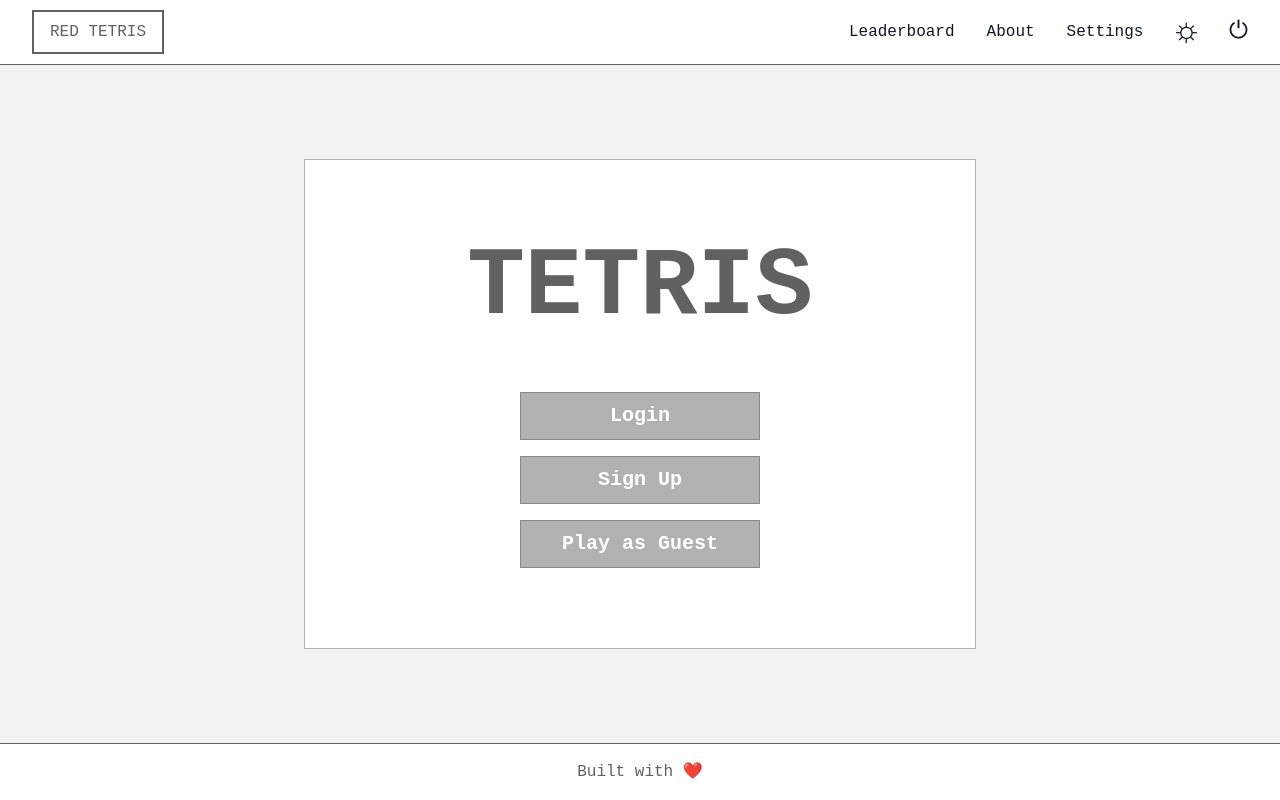
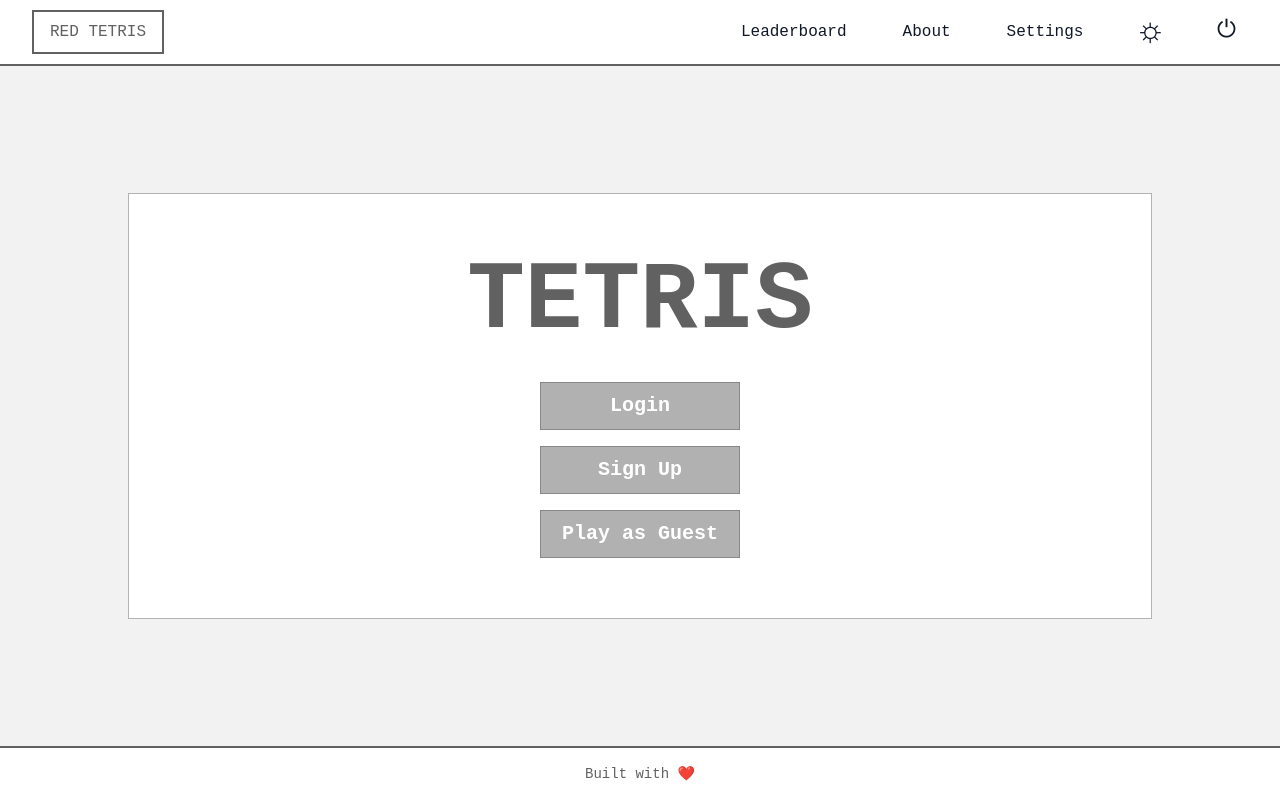
Before and after one commit to cyb17/red-tetris, a React (Vite) app in the folder frontend/: page / in a window 1280 px wide. Built offline with nearby package versions, Linux system fonts and the light colour scheme.

Commit message:
adjusting design...

```diff
--- a/frontend/src/Layout.jsx
+++ b/frontend/src/Layout.jsx
@@ -8,13 +8,11 @@ export default function Layout() {
         <Navbar />
       </header>
 
-      <main className="flex-1 w-full max-w-7xl mx-auto px-4 py-6 sm:px-6 md:px-8 lg:py-8 flex flex-col items-center justify-center">
+      <main className="flex-1 w-full flex flex-col items-center justify-center bg-(--color-bg) border-y-2">
         <Outlet />
       </main>
 
-      <footer className="text-center py-4 px-4 text-sm sm:text-base border-t bg-(--color-bg-light)">
-        Built with ❤️
-      </footer>
+      <footer className="text-center py-4 px-4 text-sm bg-(--color-bg-light)">Built with ❤️</footer>
     </div>
   );
 }
--- a/frontend/src/components/Button.jsx
+++ b/frontend/src/components/Button.jsx
@@ -1,7 +1,7 @@
 export default function Button({ name, type, onClick }) {
   return (
     <button
-      className="w-50 sm:w-60 h-12 border border-[#888888] bg-[#b2b1b1] text-white font-bold text-xl"
+      className="w-38 sm:w-50 h-12 border border-[#888888] bg-[#b2b1b1] text-white font-bold text-base md:text-xl"
       type={type}
       onClick={onClick}
     >
--- a/frontend/src/components/Navbar.jsx
+++ b/frontend/src/components/Navbar.jsx
@@ -17,37 +17,42 @@ export default function Navbar() {
   };
 
   return (
-    <nav className="bg-(--color-bg-light) border-b">
-      <div className="max-w-7xl mx-auto px-4 sm:px-6 lg:px-8">
+    <nav className="bg-(--color-bg-light) relative">
+      <div className="mx-auto px-4 sm:px-8">
         <div className="flex justify-between items-center h-16">
-          {/* Logo */}
           <span className="border-2 border-double px-4 py-2 text-sm sm:text-base">
             <Link to="/">RED TETRIS</Link>
           </span>
 
           {/* Desktop Navigation */}
           <div className="hidden md:flex items-center gap-6 lg:gap-8">
-            <Link to="/Leaderboard" className="text-gray-900 hover:opacity-70 transition">
+            <Link
+              to="/Leaderboard"
+              className="text-gray-900 transition rounded px-3 py-1 hover:bg-gray-200"
+            >
               Leaderboard
             </Link>
-            <Link to="/about" className="text-gray-900 hover:opacity-70 transition">
+            <Link
+              to="/about"
+              className="text-gray-900 transition rounded px-3 py-1 hover:bg-gray-200"
+            >
               About
             </Link>
             <button
               onClick={handleSettingsModal}
-              className="text-gray-900 hover:opacity-70 transition"
+              className="text-gray-900 transition rounded px-3 py-1 hover:bg-gray-200"
             >
               Settings
             </button>
             <button
               onClick={handleToggleTheme}
-              className="text-gray-900 hover:opacity-70 transition text-4xl"
+              className="text-gray-900 transition text-4xl rounded px-3 hover:bg-gray-200"
             >
               ☼
             </button>
             <button
               onClick={handleLogout}
-              className="text-gray-900 hover:opacity-70 transition text-2xl"
+              className="text-gray-900 transition text-2xl pb-1.5 rounded px-3 py-1 hover:bg-gray-200"
               title="Logout"
             >
               ⏻
@@ -66,54 +71,56 @@ export default function Navbar() {
       </div>
 
       {/* Mobile menu */}
-      {isMenuOpen && (
-        <div className="md:hidden border-t">
+      <div
+        className={`md:hidden border-t overflow-hidden transition-all duration-500 ease-out absolute left-0 right-0 top-full bg-(--color-bg-light) ${
+          isMenuOpen ? 'max-h-96 opacity-100' : 'max-h-0 opacity-0'
+        }`}
+      >
         <div className="px-4 py-3 space-y-3">
           <Link
             to="/Leaderboard"
-              className="block py-2 text-gray-900 hover:opacity-70 transition"
+            className="block w-full py-2 text-gray-900 transition px-4 hover:bg-gray-200"
             onClick={() => setIsMenuOpen(false)}
           >
             Leaderboard
           </Link>
           <Link
             to="/about"
-              className="block py-2 text-gray-900 hover:opacity-70 transition"
+            className="block w-full py-2 text-gray-900 transition px-4 hover:bg-gray-200"
             onClick={() => setIsMenuOpen(false)}
           >
             About
           </Link>
           <button
             onClick={() => {
+              handleSettingsModal();
+              setIsMenuOpen(false);
+            }}
+            className="block w-full text-left py-2 text-gray-900 transition px-4 hover:bg-gray-200"
+          >
+            Settings
+          </button>
+          <button
+            onClick={() => {
               handleToggleTheme();
               setIsMenuOpen(false);
             }}
-              className="block w-full text-left py-2 text-gray-900 hover:opacity-70 transition"
+            className="flex items-center gap-2 w-full text-left py-2 text-gray-900 transition px-4 hover:bg-gray-200"
           >
-              Theme
-            </button>
-            <button
-              onClick={() => {
-                handleSettingsModal();
-                setIsMenuOpen(false);
-              }}
-              className="block w-full text-left py-2 text-gray-900 hover:opacity-70 transition"
-            >
-              Settings
+            <span className="text-2xl">☼</span> Light
           </button>
           <button
             onClick={() => {
               handleLogout();
               setIsMenuOpen(false);
             }}
-              className="block w-full text-left py-2 text-gray-900 hover:opacity-70 transition"
+            className="block w-full text-left py-2 text-gray-900 transition px-4 hover:bg-gray-200"
             title="Logout"
           >
             ⏻ Logout
           </button>
         </div>
       </div>
-      )}
     </nav>
   );
 }
--- a/frontend/src/index.css
+++ b/frontend/src/index.css
@@ -6,6 +6,7 @@
   --color-bg: #f2f2f2;
   --color-bg-light: #ffffffff;
   --color-text: #616161;
+  --color-text-light: hsl(0, 0%, 100%);
   --color-border: #b3b3b3;
 
   /* dark theme  */
--- a/frontend/src/pages/HomePage.jsx
+++ b/frontend/src/pages/HomePage.jsx
@@ -17,9 +17,9 @@ export default function Home() {
   };
 
   return (
-    <section className="w-full max-w-2xl flex flex-col items-center justify-center gap-6 p-20 mx-auto bg-(--color-bg-light) border border-(--color-border)">
-      <h1 className="text-7xl sm:text-8xl mb-8 font-bold text-center">TETRIS</h1>
-      <div className="flex flex-col items-center gap-4 w-full">
+    <section className="flex flex-col items-center justify-center sm:w-4/5 border border-(--color-border) py-15 px-15 sm:px-20 bg-(--color-bg-light)">
+      <h1 className="text-6xl sm:text-8xl mb-8 font-bold text-center">TETRIS</h1>
+      <div className="flex flex-col items-center gap-4">
         <Button name="Login" onClick={handleLogin} />
         <Button name="Sign Up" onClick={handleSignUp} />
         <Button name="Play as Guest" onClick={handlePlayAsGuest} />
```
Lines whose indentation alone changed are shown as unchanged.
